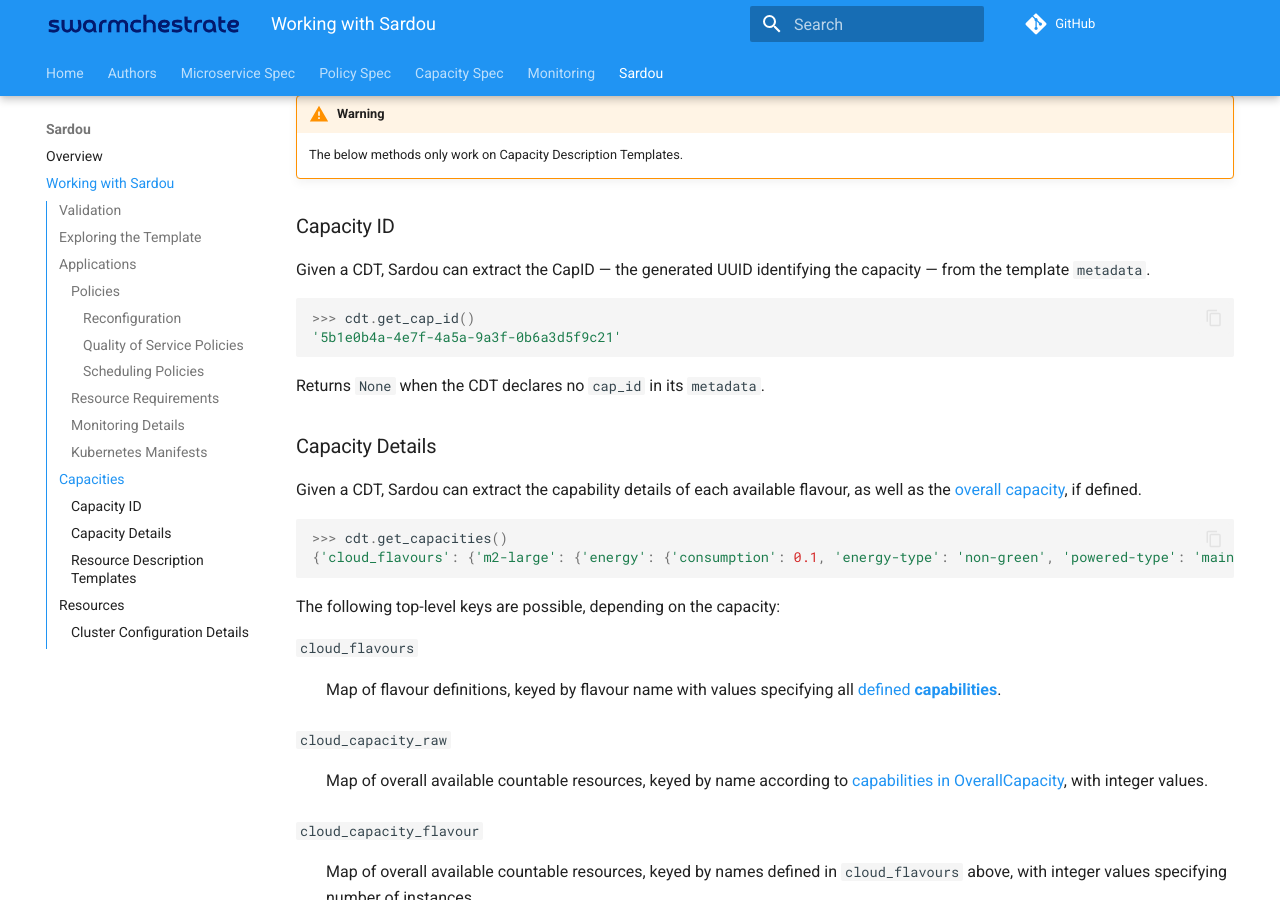
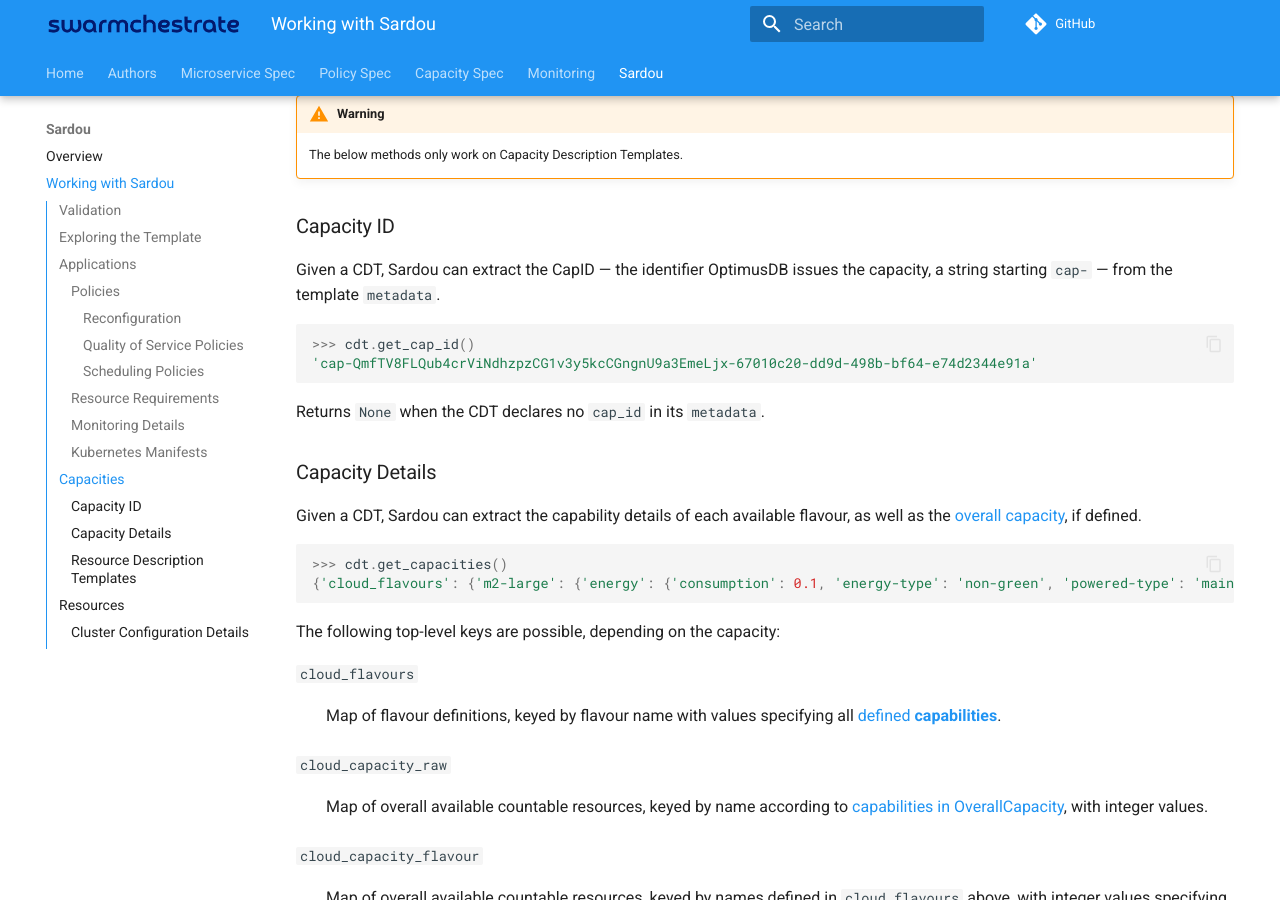
Before and after one commit to Swarmchestrate/tosca, an MkDocs documentation site: the page built from docs/sardou_lib.md, in a window 1280 px wide and 900 px high, scrolled down 2640 px. Built offline with MkDocs 1.6.1 and Material for MkDocs 9.7.7, drawn with Linux system fonts in a browser that asks for light colours; comment, search, counter and statistics services are not loaded.

Commit message:
docs: describe the CapID as an OptimusDB id starting cap-

````diff
--- a/docs/sardou_lib.md
+++ b/docs/sardou_lib.md
@@ -168,12 +168,12 @@ Processed successfully: my_cap.yaml
 
 ### Capacity ID
 
-Given a CDT, Sardou can extract the CapID — the generated UUID identifying the
-capacity — from the template `metadata`.
+Given a CDT, Sardou can extract the CapID — the identifier OptimusDB issues the
+capacity, a string starting `cap-` — from the template `metadata`.
 
 ```python
 >>> cdt.get_cap_id()
-'5b1e0b4a-4e7f-4a5a-9a3f-0b6a3d5f9c21'
+'cap-QmfTV8FLQub4crViNdhzpzCG1v3y5kcCGngnU9a3EmeLjx-67010c20-dd9d-498b-bf64-e74d2344e91a'
 ```
 
 Returns `None` when the CDT declares no `cap_id` in its `metadata`.
````
Also changed, not shown: docs/cdt.md (+4 -3 lines), 7 other files.
